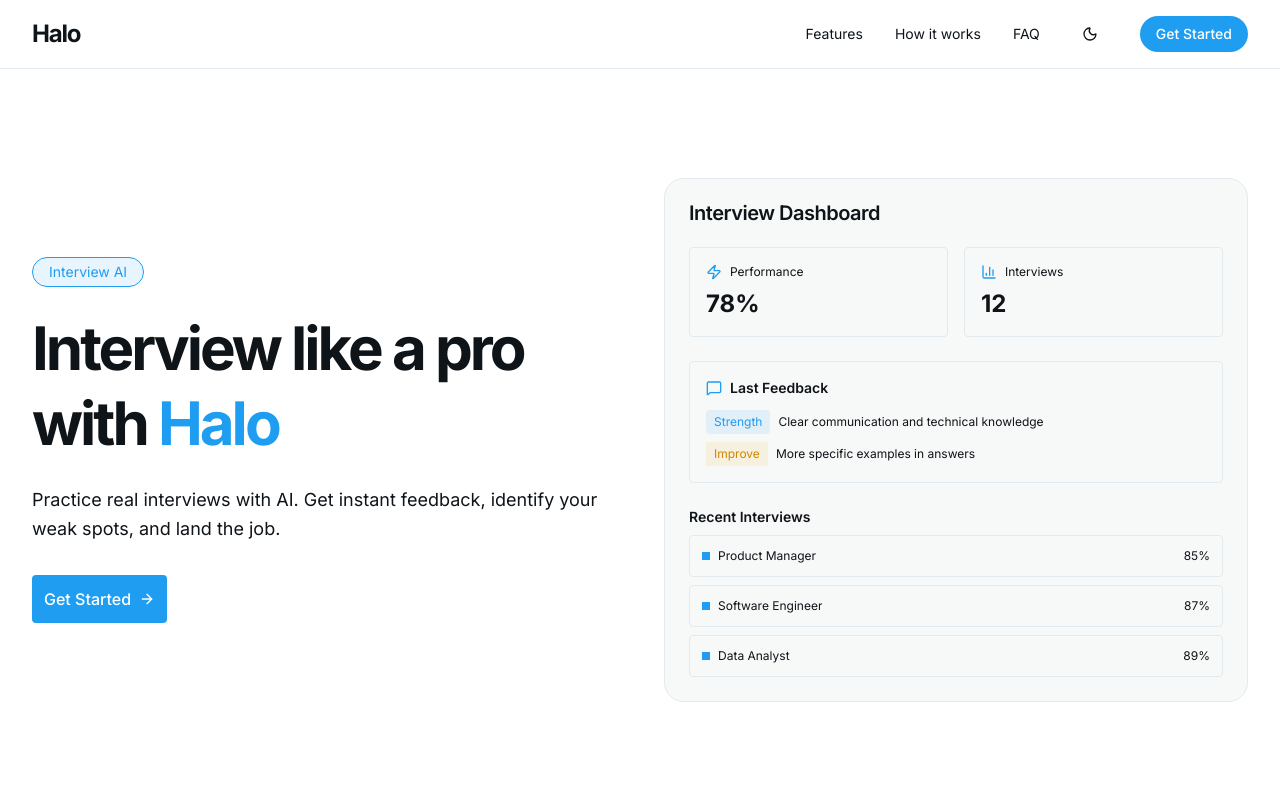
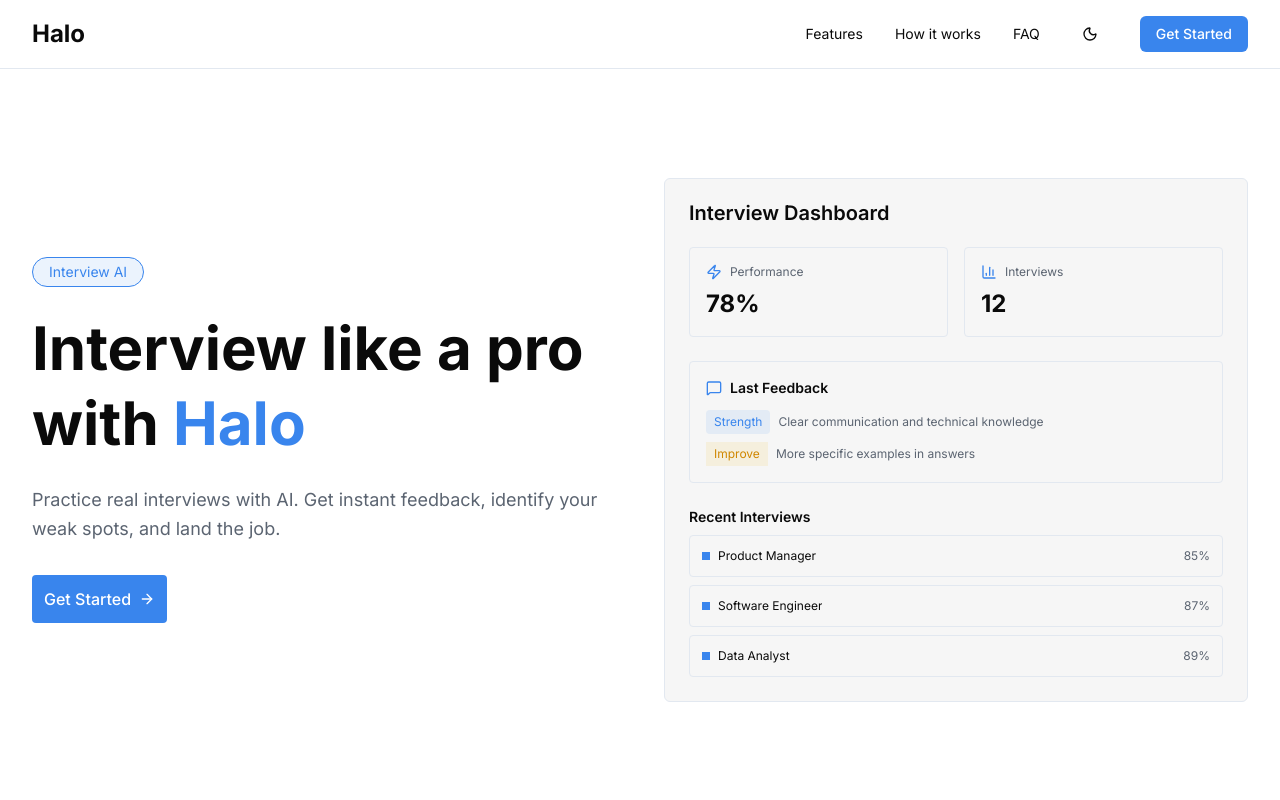
Before and after one commit to unsafe0x0/halo, a Next.js app: page / in a window 1280 px wide. Shown: the top 800 px of the page. Built offline with nearby package versions, Linux system fonts and the light colour scheme.

Commit message:
now looks good

```diff
--- a/app/globals.css
+++ b/app/globals.css
@@ -5,130 +5,120 @@
 
 :root {
   --background: #ffffff;
-  --foreground: #0f1419;
-  --card: #f7f8f8;
-  --card-foreground: #0f1419;
+  --foreground: #0a0a0a;
+  --card: #f6f6f6;
+  --card-foreground: #0a0a0a;
   --popover: #ffffff;
-  --popover-foreground: #0f1419;
-  --primary: #1e9df1;
+  --popover-foreground: #0a0a0a;
+  --primary: #3985ed;
   --primary-foreground: #ffffff;
-  --secondary: #0f1419;
-  --secondary-foreground: #ffffff;
-  --muted: #e5e5e6;
-  --muted-foreground: #0f1419;
-  --accent: #e3ecf6;
-  --accent-foreground: #1e9df1;
-  --destructive: #f4212e;
+  --secondary: #f1f5f9;
+  --secondary-foreground: #0a0a0a;
+  --muted: #f1f5f9;
+  --muted-foreground: #5b6471;
+  --accent: #3985ed;
+  --accent-foreground: #ffffff;
+  --destructive: #ef4444;
   --destructive-foreground: #ffffff;
-  --border: #e1eaef;
-  --input: #f7f9fa;
-  --ring: #1da1f2;
-  --chart-1: #1e9df1;
-  --chart-2: #00b87a;
-  --chart-3: #f7b928;
-  --chart-4: #17bf63;
-  --chart-5: #e0245e;
-  --sidebar: #f7f8f8;
-  --sidebar-foreground: #0f1419;
-  --sidebar-primary: #1e9df1;
+  --border: #e2e8f0;
+  --input: #e2e8f0;
+  --ring: #3985ed;
+  --chart-1: #28a278;
+  --chart-2: #2561eb;
+  --chart-3: #eb4e51;
+  --chart-4: #f5c017;
+  --chart-5: #28c7c7;
+  --sidebar: #ffffff;
+  --sidebar-foreground: #0a0a0a;
+  --sidebar-primary: #3985ed;
   --sidebar-primary-foreground: #ffffff;
-  --sidebar-accent: #e3ecf6;
-  --sidebar-accent-foreground: #1e9df1;
-  --sidebar-border: #e1e8ed;
-  --sidebar-ring: #1da1f2;
-  --font-sans: Open Sans, sans-serif;
-  --font-serif: Georgia, serif;
-  --font-mono: Menlo, monospace;
-  --radius: 1.3rem;
-  --shadow-x: 0px;
-  --shadow-y: 2px;
-  --shadow-blur: 0px;
-  --shadow-spread: 0px;
-  --shadow-opacity: 0;
-  --shadow-color: rgba(29, 161, 242, 0.15);
-  --shadow-2xs: 0px 2px 0px 0px hsl(202.8169 89.1213% 53.1373% / 0);
-  --shadow-xs: 0px 2px 0px 0px hsl(202.8169 89.1213% 53.1373% / 0);
-  --shadow-sm:
-    0px 2px 0px 0px hsl(202.8169 89.1213% 53.1373% / 0),
-    0px 1px 2px -1px hsl(202.8169 89.1213% 53.1373% / 0);
-  --shadow:
-    0px 2px 0px 0px hsl(202.8169 89.1213% 53.1373% / 0),
-    0px 1px 2px -1px hsl(202.8169 89.1213% 53.1373% / 0);
-  --shadow-md:
-    0px 2px 0px 0px hsl(202.8169 89.1213% 53.1373% / 0),
-    0px 2px 4px -1px hsl(202.8169 89.1213% 53.1373% / 0);
-  --shadow-lg:
-    0px 2px 0px 0px hsl(202.8169 89.1213% 53.1373% / 0),
-    0px 4px 6px -1px hsl(202.8169 89.1213% 53.1373% / 0);
-  --shadow-xl:
-    0px 2px 0px 0px hsl(202.8169 89.1213% 53.1373% / 0),
-    0px 8px 10px -1px hsl(202.8169 89.1213% 53.1373% / 0);
-  --shadow-2xl: 0px 2px 0px 0px hsl(202.8169 89.1213% 53.1373% / 0);
-  --tracking-normal: 0em;
+  --sidebar-accent: #f1f5f9;
+  --sidebar-accent-foreground: #0a0a0a;
+  --sidebar-border: #e2e8f0;
+  --sidebar-ring: #3985ed;
+  --font-sans: "SF Pro Display", "Inter", sans-serif;
+  --font-serif: "Lora", serif;
+  --font-mono: "Fira Code", monospace;
+  --radius: 0.5rem;
+  --shadow-x: 0rem;
+  --shadow-y: 0.125rem;
+  --shadow-blur: 0.25rem;
+  --shadow-spread: 0rem;
+  --shadow-opacity: 0.05;
+  --shadow-color: 0 0% 0%;
+  --shadow-2xs: 0rem 0.125rem 0.25rem 0rem hsl(0 0% 0% / 0.03);
+  --shadow-xs: 0rem 0.125rem 0.25rem 0rem hsl(0 0% 0% / 0.03);
+  --shadow-sm: 0rem 0.125rem 0.25rem 0rem hsl(0 0% 0% / 0.05),
+    0rem 1px 2px -1px hsl(0 0% 0% / 0.05);
+  --shadow: 0rem 0.125rem 0.25rem 0rem hsl(0 0% 0% / 0.05),
+    0rem 1px 2px -1px hsl(0 0% 0% / 0.05);
+  --shadow-md: 0rem 0.125rem 0.25rem 0rem hsl(0 0% 0% / 0.05),
+    0rem 2px 4px -1px hsl(0 0% 0% / 0.05);
+  --shadow-lg: 0rem 0.125rem 0.25rem 0rem hsl(0 0% 0% / 0.05),
+    0rem 4px 6px -1px hsl(0 0% 0% / 0.05);
+  --shadow-xl: 0rem 0.125rem 0.25rem 0rem hsl(0 0% 0% / 0.05),
+    0rem 8px 10px -1px hsl(0 0% 0% / 0.05);
+  --shadow-2xl: 0rem 0.125rem 0.25rem 0rem hsl(0 0% 0% / 0.13);
+  --tracking-normal: normal;
   --spacing: 0.25rem;
 }
 
 .dark {
-  --background: #000000;
-  --foreground: #e7e9ea;
-  --card: #17181c;
-  --card-foreground: #d9d9d9;
-  --popover: #000000;
-  --popover-foreground: #e7e9ea;
-  --primary: #1c9cf0;
-  --primary-foreground: #ffffff;
-  --secondary: #f0f3f4;
-  --secondary-foreground: #0f1419;
-  --muted: #181818;
-  --muted-foreground: #72767a;
-  --accent: #061622;
-  --accent-foreground: #1c9cf0;
-  --destructive: #f4212e;
-  --destructive-foreground: #ffffff;
-  --border: #242628;
-  --input: #22303c;
-  --ring: #1da1f2;
-  --chart-1: #1e9df1;
-  --chart-2: #00b87a;
-  --chart-3: #f7b928;
-  --chart-4: #17bf63;
-  --chart-5: #e0245e;
-  --sidebar: #17181c;
-  --sidebar-foreground: #d9d9d9;
-  --sidebar-primary: #1da1f2;
-  --sidebar-primary-foreground: #ffffff;
-  --sidebar-accent: #061622;
-  --sidebar-accent-foreground: #1c9cf0;
-  --sidebar-border: #38444d;
-  --sidebar-ring: #1da1f2;
-  --font-sans: Open Sans, sans-serif;
-  --font-serif: Georgia, serif;
-  --font-mono: Menlo, monospace;
-  --radius: 1.3rem;
-  --shadow-x: 0px;
-  --shadow-y: 2px;
-  --shadow-blur: 0px;
-  --shadow-spread: 0px;
-  --shadow-opacity: 0;
-  --shadow-color: rgba(29, 161, 242, 0.25);
-  --shadow-2xs: 0px 2px 0px 0px hsl(202.8169 89.1213% 53.1373% / 0);
-  --shadow-xs: 0px 2px 0px 0px hsl(202.8169 89.1213% 53.1373% / 0);
-  --shadow-sm:
-    0px 2px 0px 0px hsl(202.8169 89.1213% 53.1373% / 0),
-    0px 1px 2px -1px hsl(202.8169 89.1213% 53.1373% / 0);
-  --shadow:
-    0px 2px 0px 0px hsl(202.8169 89.1213% 53.1373% / 0),
-    0px 1px 2px -1px hsl(202.8169 89.1213% 53.1373% / 0);
-  --shadow-md:
-    0px 2px 0px 0px hsl(202.8169 89.1213% 53.1373% / 0),
-    0px 2px 4px -1px hsl(202.8169 89.1213% 53.1373% / 0);
-  --shadow-lg:
-    0px 2px 0px 0px hsl(202.8169 89.1213% 53.1373% / 0),
-    0px 4px 6px -1px hsl(202.8169 89.1213% 53.1373% / 0);
-  --shadow-xl:
-    0px 2px 0px 0px hsl(202.8169 89.1213% 53.1373% / 0),
-    0px 8px 10px -1px hsl(202.8169 89.1213% 53.1373% / 0);
-  --shadow-2xl: 0px 2px 0px 0px hsl(202.8169 89.1213% 53.1373% / 0);
+  --background: #0a0a0a;
+  --foreground: #f8fafc;
+  --card: #191919;
+  --card-foreground: #f8fafc;
+  --popover: #0a0a0a;
+  --popover-foreground: #f8fafc;
+  --primary: #3985ed;
+  --primary-foreground: #f3f3f3;
+  --secondary: #1e2836;
+  --secondary-foreground: #f8fafc;
+  --muted: #1e2836;
+  --muted-foreground: #9ba2ae;
+  --accent: #3985ed;
+  --accent-foreground: #0a0a0a;
+  --destructive: #dc2626;
+  --destructive-foreground: #f8fafc;
+  --border: #1e2836;
+  --input: #1e2836;
+  --ring: #3985ed;
+  --chart-1: #28a278;
+  --chart-2: #2561eb;
+  --chart-3: #eb4e51;
+  --chart-4: #f5c017;
+  --chart-5: #28c7c7;
+  --sidebar: #0a0a0a;
+  --sidebar-foreground: #f8fafc;
+  --sidebar-primary: #3985ed;
+  --sidebar-primary-foreground: #0a0a0a;
+  --sidebar-accent: #1e2836;
+  --sidebar-accent-foreground: #f8fafc;
+  --sidebar-border: #1e2836;
+  --sidebar-ring: #3985ed;
+  --font-sans: "SF Pro Display", "Inter", sans-serif;
+  --font-serif: "Lora", serif;
+  --font-mono: "Fira Code", monospace;
+  --radius: 0.5rem;
+  --shadow-x: 0rem;
+  --shadow-y: 0.125rem;
+  --shadow-blur: 0.25rem;
+  --shadow-spread: 0rem;
+  --shadow-opacity: 0.1;
+  --shadow-color: 0 0% 0%;
+  --shadow-2xs: 0rem 0.125rem 0.25rem 0rem hsl(0 0% 0% / 0.05);
+  --shadow-xs: 0rem 0.125rem 0.25rem 0rem hsl(0 0% 0% / 0.05);
+  --shadow-sm: 0rem 0.125rem 0.25rem 0rem hsl(0 0% 0% / 0.1),
+    0rem 1px 2px -1px hsl(0 0% 0% / 0.1);
+  --shadow: 0rem 0.125rem 0.25rem 0rem hsl(0 0% 0% / 0.1),
+    0rem 1px 2px -1px hsl(0 0% 0% / 0.1);
+  --shadow-md: 0rem 0.125rem 0.25rem 0rem hsl(0 0% 0% / 0.1),
+    0rem 2px 4px -1px hsl(0 0% 0% / 0.1);
+  --shadow-lg: 0rem 0.125rem 0.25rem 0rem hsl(0 0% 0% / 0.1),
+    0rem 4px 6px -1px hsl(0 0% 0% / 0.1);
+  --shadow-xl: 0rem 0.125rem 0.25rem 0rem hsl(0 0% 0% / 0.1),
+    0rem 8px 10px -1px hsl(0 0% 0% / 0.1);
+  --shadow-2xl: 0rem 0.125rem 0.25rem 0rem hsl(0 0% 0% / 0.25);
 }
 
 @theme inline {
@@ -169,8 +159,8 @@
   --font-mono: var(--font-mono);
   --font-serif: var(--font-serif);
 
-  --radius-sm: calc(var(--radius) - 3px);
-  --radius-md: calc(var(--radius) - 1px);
+  --radius-sm: calc(var(--radius) - 4px);
+  --radius-md: calc(var(--radius) - 2px);
   --radius-lg: var(--radius);
   --radius-xl: calc(var(--radius) + 4px);
 
@@ -182,6 +172,13 @@
   --shadow-lg: var(--shadow-lg);
   --shadow-xl: var(--shadow-xl);
   --shadow-2xl: var(--shadow-2xl);
+
+  --tracking-tighter: calc(var(--tracking-normal) - 0.05em);
+  --tracking-tight: calc(var(--tracking-normal) - 0.025em);
+  --tracking-normal: var(--tracking-normal);
+  --tracking-wide: calc(var(--tracking-normal) + 0.025em);
+  --tracking-wider: calc(var(--tracking-normal) + 0.05em);
+  --tracking-widest: calc(var(--tracking-normal) + 0.1em);
 }
 
 @layer base {
@@ -197,6 +194,7 @@ body {
   background: var(--background);
   color: var(--foreground);
   font-family: var(--font-primary);
+  letter-spacing: var(--tracking-normal);
 }
 
 ::-webkit-scrollbar {
--- a/eslint.config.mjs
+++ b/eslint.config.mjs
@@ -1,25 +1,27 @@
-import { dirname } from "path";
-import { fileURLToPath } from "url";
-import { FlatCompat } from "@eslint/eslintrc";
+import { defineConfig, globalIgnores } from "eslint/config";
+import nextVitals from "eslint-config-next/core-web-vitals";
+import nextTs from "eslint-config-next/typescript";
 
-const __filename = fileURLToPath(import.meta.url);
-const __dirname = dirname(__filename);
-
-const compat = new FlatCompat({
-  baseDirectory: __dirname,
-});
-
-const eslintConfig = [
-  ...compat.extends("next/core-web-vitals", "next/typescript"),
+const eslintConfig = defineConfig([
+  ...nextVitals,
+  ...nextTs,
+  // Override default ignores of eslint-config-next.
+  globalIgnores([
+    // Default ignores of eslint-config-next:
+    ".next/**",
+    "out/**",
+    "build/**",
+    "next-env.d.ts",
+  ]),
   {
-    ignores: [
-      "node_modules/**",
-      ".next/**",
-      "out/**",
-      "build/**",
-      "next-env.d.ts",
-    ],
+    rules: {
+      "@typescript-eslint/no-explicit-any": "off", // Turn off explicit any rule
+      "no-unused-vars": "off", // Turn off unused variables rule
+      "react/no-unescaped-entities": "off", // Turn off unescaped entities rule
+      "no-unused-expressions": "off", // Turn off unused expressions rule
+      "comma-dangle": "off", // Turn off dangling commas rule
+    },
   },
-];
+]);
 
 export default eslintConfig;
```
